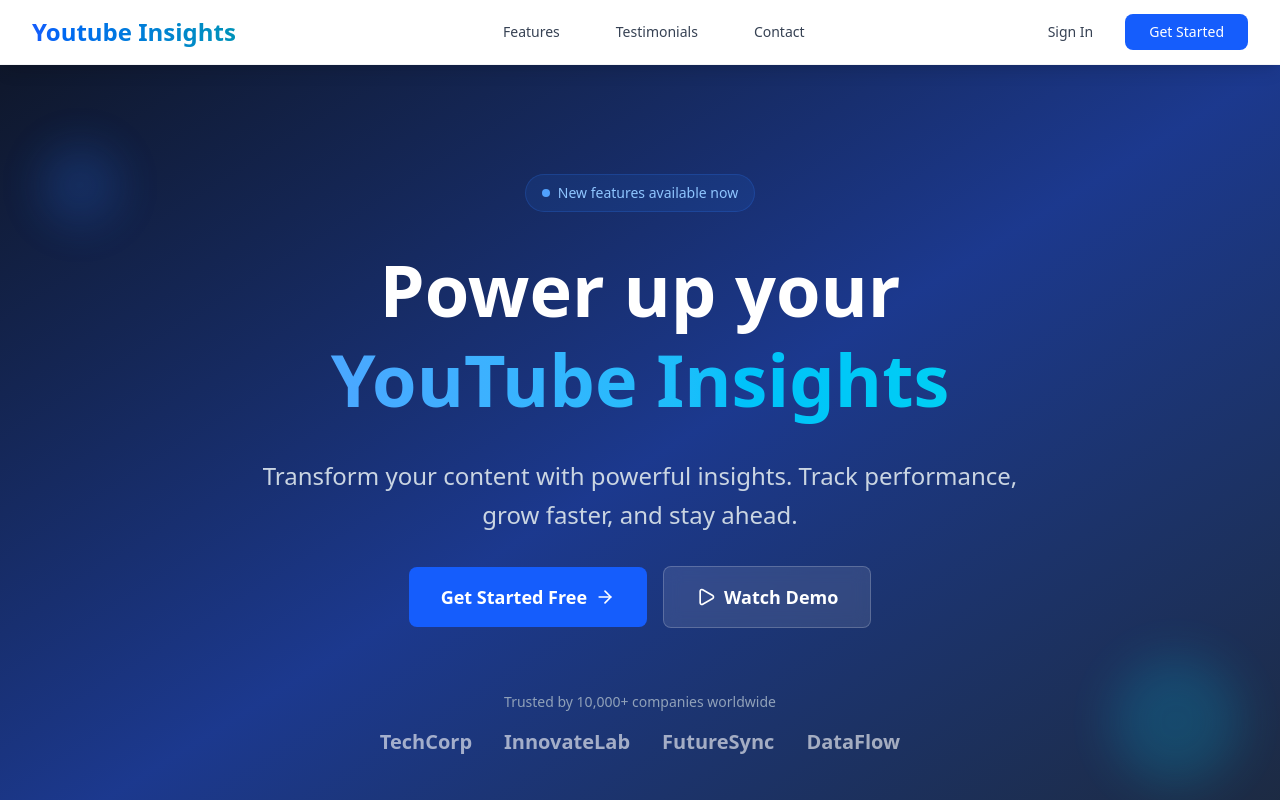
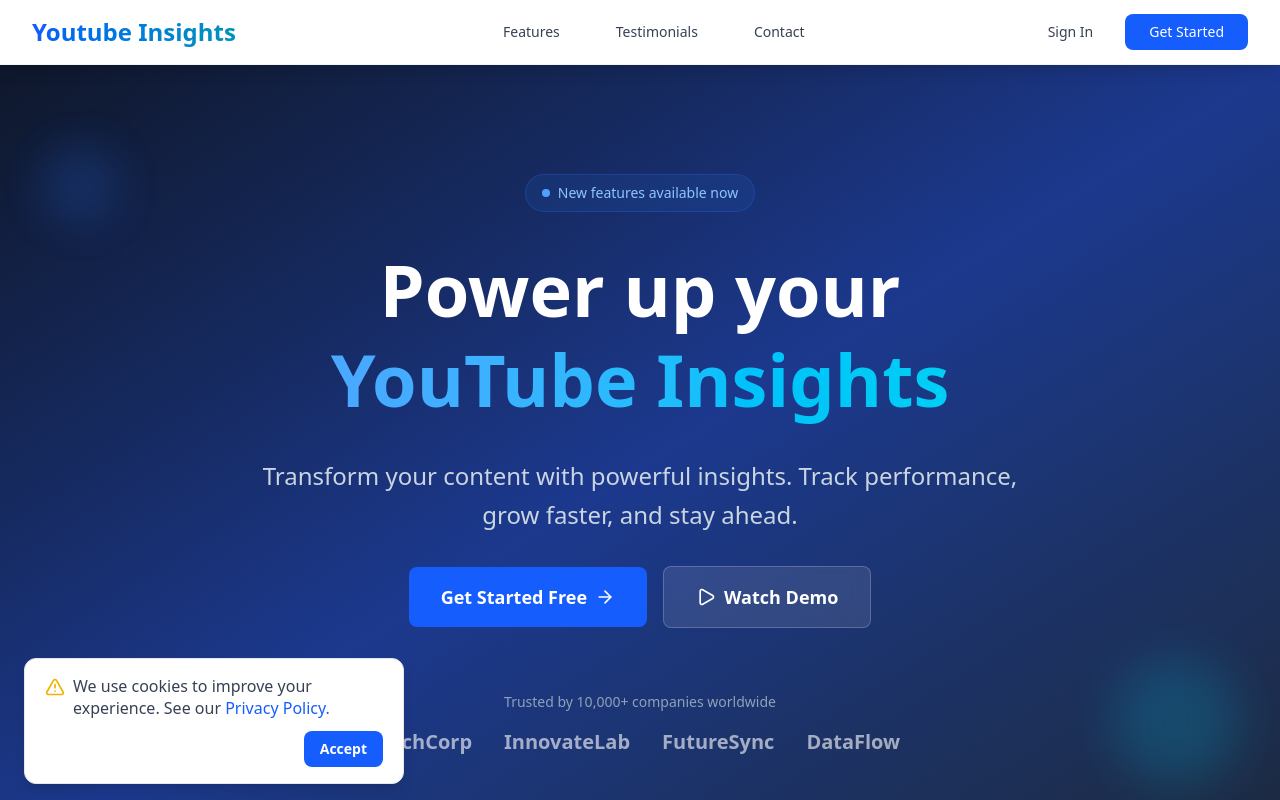
Before and after one commit to IsteakShupto/youtube-insights, a React (Vite) app in the folder client/: page / in a window 1280 px wide. Shown: the top 800 px of the page. Built offline with nearby package versions, Linux system fonts and the light colour scheme.

Commit message:
added cookies banner

```diff
--- a/client/src/App.jsx
+++ b/client/src/App.jsx
@@ -1,3 +1,4 @@
+import CookieBanner from "./components/CookieBanner";
 import Features from "./components/Features";
 import Footer from "./components/Footer";
 import Hero from "./components/Hero";
@@ -12,6 +13,7 @@ function App() {
       <Features />
       <Testimonials />
       <Footer />
+      <CookieBanner />
     </>
   );
 }
--- /dev/null
+++ b/client/src/components/CookieBanner.jsx
@@ -0,0 +1,43 @@
+import { useEffect, useState } from "react";
+import { AlertTriangle } from "lucide-react";
+
+export default function CookieBanner() {
+  const [visible, setVisible] = useState(false);
+
+  useEffect(() => {
+    const accepted = localStorage.getItem("cookieAccepted");
+    if (!accepted) setVisible(true);
+  }, []);
+
+  const handleAccept = () => {
+    localStorage.setItem("cookieAccepted", "true");
+    setVisible(false);
+  };
+
+  if (!visible) return null;
+
+  return (
+    <div className="fixed bottom-4 left-4 right-4 sm:left-6 sm:right-auto sm:w-[380px] z-50">
+      <div className="bg-white text-gray-800 border border-gray-200 rounded-xl px-5 py-4 shadow-lg flex flex-col gap-3">
+        <div className="flex items-start gap-2 text-md text-gray-700 leading-snug">
+          <AlertTriangle className="w-5 h-5 text-yellow-500 shrink-0 mt-0.5" />
+          <span>
+            We use cookies to improve your experience. See our{" "}
+            <a
+              href="/"
+              className="text-blue-600 hover:text-blue-500 font-medium"
+            >
+              Privacy Policy.
+            </a>
+          </span>
+        </div>
+        <button
+          onClick={handleAccept}
+          className="bg-blue-600 hover:bg-blue-700 text-white text-sm font-semibold px-4 py-2 rounded-lg w-full sm:w-auto sm:ml-auto transition duration-300"
+        >
+          Accept
+        </button>
+      </div>
+    </div>
+  );
+}
--- a/client/src/components/Features.jsx
+++ b/client/src/components/Features.jsx
@@ -1,4 +1,5 @@
 import { Zap, Shield, Users, BarChart3, Clock, Smartphone } from "lucide-react";
+import { Link } from "react-router-dom";
 
 export default function Features() {
   const features = [
@@ -74,7 +75,7 @@ export default function Features() {
 
         <div className="text-center mt-16">
           <button className="bg-blue-600 hover:bg-blue-700 text-white px-8 py-4 rounded-lg font-semibold text-lg transition-all duration-300 transform hover:scale-105 hover:shadow-lg">
-            Explore All Features
+            <Link to={"/analytics"}>Explore All Features</Link>
           </button>
         </div>
       </div>
```
